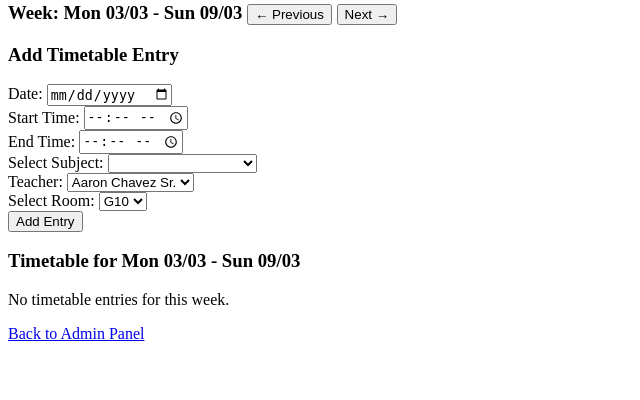
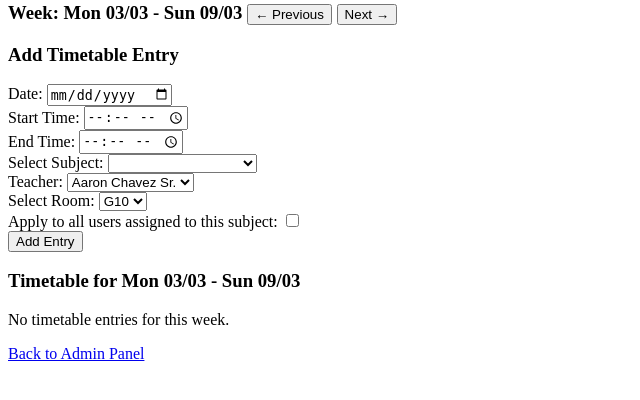
Before and after one commit to As3r1408/school_timetable, a Flask app: page /admin_timetable in a window 1280 px wide. Shown: the part 186-586 px from the top of the page, without its empty margins (0-640 px from the left). Run offline with Flask 3, Linux system fonts and the light colour scheme; a user stored in the database is signed in; data comes from the database, SQL or seed files in the repository.

Commit message:
Added Mass Assignment to all Subject Assignees

```diff
--- a/app.py
+++ b/app.py
@@ -1,5 +1,5 @@
 import os
-from datetime import datetime,timedelta
+from datetime import datetime, timedelta
 from flask import Flask, render_template, request, redirect, url_for, session, flash
 from flask_sqlalchemy import SQLAlchemy
 from werkzeug.security import generate_password_hash, check_password_hash
@@ -39,7 +39,6 @@ def create_default_admin():
 @app.route('/')
 def home():
     return render_template('home.html')
-
 
 
 # Route for login
@@ -189,6 +188,7 @@ def admin():
     users = User.query.filter(User.role != "admin").all()  # Exclude admin from list
     return render_template('admin.html', users=users, use_week_ab=school_settings.use_week_ab)
 
+
 @app.route('/admin_timetable', methods=['GET', 'POST'])
 def admin_timetable():
     if 'user_id' not in session or session['role'] != 'admin':
@@ -228,14 +228,12 @@ def admin_timetable():
     week_end = week_start + timedelta(days=6)
     week_range = f"{week_start.strftime('%a %d/%m')} - {week_end.strftime('%a %d/%m')}"
 
-# ✅ Fetch timetable for the selected user and current week
+    # ✅ Fetch timetable for the selected user and current week
     if selected_user:
         timetable_entries = Timetable.query.filter(
-        Timetable.user_id == selected_user.id,
-        Timetable.week == week_start.isocalendar()[1]  # Match the correct week
-    ).order_by(Timetable.date, Timetable.start_time).all()
-
-
+            Timetable.user_id == selected_user.id,
+            Timetable.week == week_start.isocalendar()[1]  # Match the correct week
+        ).order_by(Timetable.date, Timetable.start_time).all()
 
     # ✅ Handle adding a timetable entry
     if request.method == 'POST' and "action" in request.form:
@@ -252,24 +250,33 @@ def admin_timetable():
                 start_time = datetime.strptime(request.form["start_time"], '%H:%M').time()
                 end_time = datetime.strptime(request.form["end_time"], '%H:%M').time()
                 room_id = request.form["room_id"]
+                apply_to_all = 'apply_to_all' in request.form  # New checkbox
 
                 teacher = User.query.get(teacher_id)
                 subject = Subject.query.get(subject_id)
                 room = Room.query.get(room_id)
 
                 if subject and teacher and room:
-                    new_entry = Timetable(
-                        user_id=selected_user.id,
-                        date=date,
-                        subject=subject.name,
-                        teacher=teacher.username,
-                        start_time=start_time,
-                        end_time=end_time,
-                        room=room.name
-                    )
-                    db.session.add(new_entry)
+                    # If apply_to_all is checked, add for all users assigned to the subject
+                    users_to_add = [selected_user]
+                    if apply_to_all:
+                        # Fetch all students and staff assigned to this subject
+                        users_to_add = User.query.join(AssignedSubject).filter(AssignedSubject.subject_id == subject.id).all()
+
+                    # Add entry for all selected users
+                    for user in users_to_add:
+                        new_entry = Timetable(
+                            user_id=user.id,
+                            date=date,
+                            subject=subject.name,
+                            teacher=teacher.username,
+                            start_time=start_time,
+                            end_time=end_time,
+                            room=room.name
+                        )
+                        db.session.add(new_entry)
                     db.session.commit()
-                    flash("Timetable entry added!", "success")
+                    flash("Timetable entry added for selected users!", "success")
 
                     # ✅ Redirect to prevent form resubmission on refresh
                     return redirect(url_for('admin_timetable'))
@@ -295,8 +302,6 @@ def admin_timetable():
         assigned_subjects=assigned_subjects,  # ✅ Ensure assigned subjects are passed
         week_range=week_range, week_start=week_start, timedelta=timedelta
     )
-
-
 
 
 @app.route('/admin_subjects', methods=['GET', 'POST'])
@@ -358,8 +363,6 @@ def admin_subjects():
     return render_template("admin_subjects.html", subjects=subjects, rooms=rooms, users=users)
 
 
-
-
 # Make sure this is at the BOTTOM
 if __name__ == "__main__":
     with app.app_context():
--- a/templates/admin_timetable.html
+++ b/templates/admin_timetable.html
@@ -81,7 +81,11 @@
         {% endfor %}
     </select><br>
 
-            <button type="submit">Add Entry</button>
+    <!-- New checkbox: Apply to all Subject assignees -->
+    <label for="apply_to_all">Apply to all users assigned to this subject:</label>
+    <input type="checkbox" name="apply_to_all" id="apply_to_all">
+    <br>
+    <button type="submit" name="action" value="add_entry">Add Entry</button>
     </form>
 
         <!-- Step 3: Display Current Week's Timetable -->
```
Lines whose indentation alone changed are shown as unchanged.
